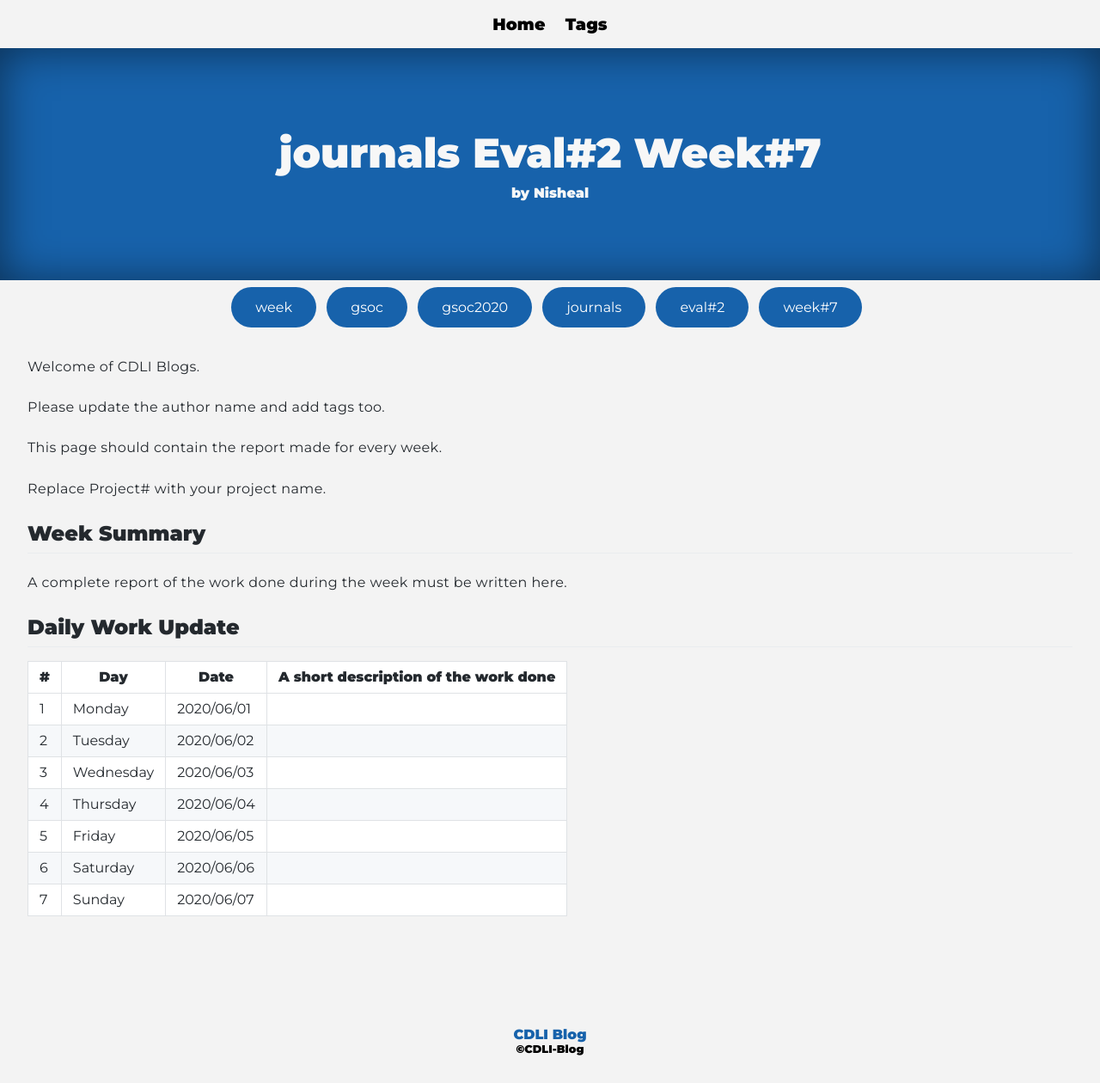
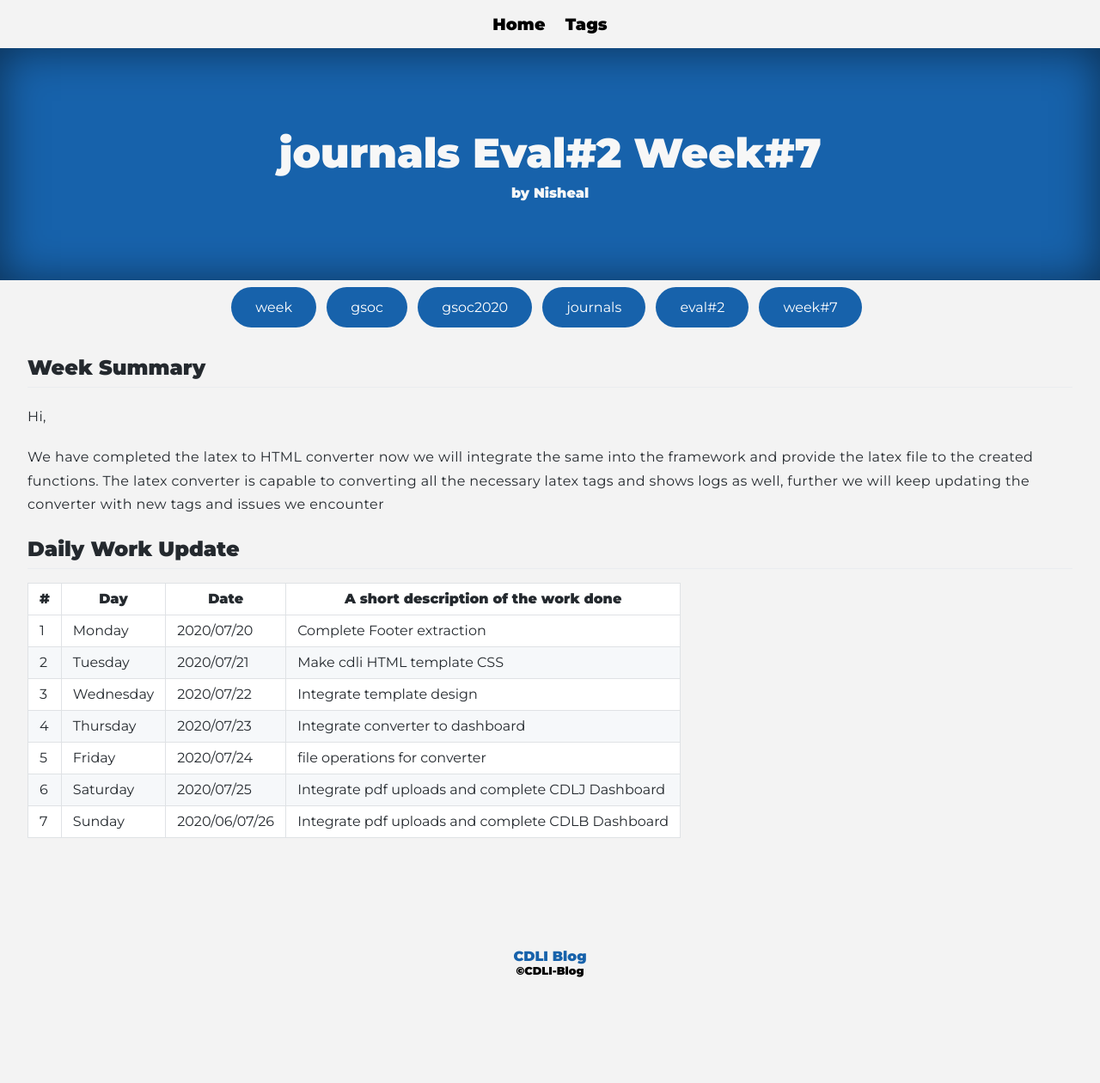
Before and after one commit to cdli-gh/blog, a Jekyll site: the page built from _blog/gsoc20/journals/posts/08_week7.md, in a window 1280 px wide. Shown: the whole page at 86% size. Built offline with Jekyll 4.4.1, drawn with Linux system fonts in a browser that asks for light colours; Markdown is read by kramdown in place of the engine named in the settings; after the commit the page ends 1169 px from its top, so only the background shows below that.

Commit message:
Update 08_week7.md

```diff
--- a/_blog/gsoc20/journals/posts/08_week7.md
+++ b/_blog/gsoc20/journals/posts/08_week7.md
@@ -4,27 +4,23 @@ title: journals Eval#2 Week#7
 author: "Nisheal"
 tags: ["week","gsoc","gsoc2020","journals","eval#2","week#7"]
 ---
-Welcome of CDLI Blogs.
-
-Please update the author name and add tags too.
-
-This page should contain the report made for every week.
-
-Replace Project# with your project name.
 
 ## Week Summary
 
-A complete report of the work done during the week must be written here.
+Hi,
+
+We have completed the latex to HTML converter now we will integrate the same into the framework and provide the latex file to the created functions.
+The latex converter is capable to converting all the necessary latex tags and shows logs as well, further we will keep updating the converter with new tags and issues we encounter
 
 
 ## Daily Work Update
 
 |\#|Day|Date|A short description of the work done|
 |---	|---	|---	|---	|
-|1   	| Monday 	|   2020/06/01	|   	|
-|2   	| Tuesday  	|   2020/06/02	|   	|
-|3   	| Wednesday  	|  2020/06/03 	|   	|
-|4   	| Thursday  	|   2020/06/04	|   	|
-|5   	| Friday  	|   2020/06/05	|   	|
-|6   	| Saturday  	|   2020/06/06	|   	|
-|7   	| Sunday  	|   2020/06/07	|   	|
+|1   	| Monday 	|   2020/07/20	| Complete Footer extraction  	|
+|2   	| Tuesday  	|   2020/07/21	|  Make cdli HTML template CSS 	|
+|3   	| Wednesday  	|  2020/07/22 	|  Integrate template design 	|
+|4   	| Thursday  	|   2020/07/23	|  Integrate converter to dashboard 	|
+|5   	| Friday  	|   2020/07/24	| file operations for converter  	|
+|6   	| Saturday  	|   2020/07/25	|  Integrate pdf uploads and complete CDLJ Dashboard 	|
+|7   	| Sunday  	|   2020/06/07/26	|  Integrate pdf uploads and complete CDLB Dashboard	|
```
